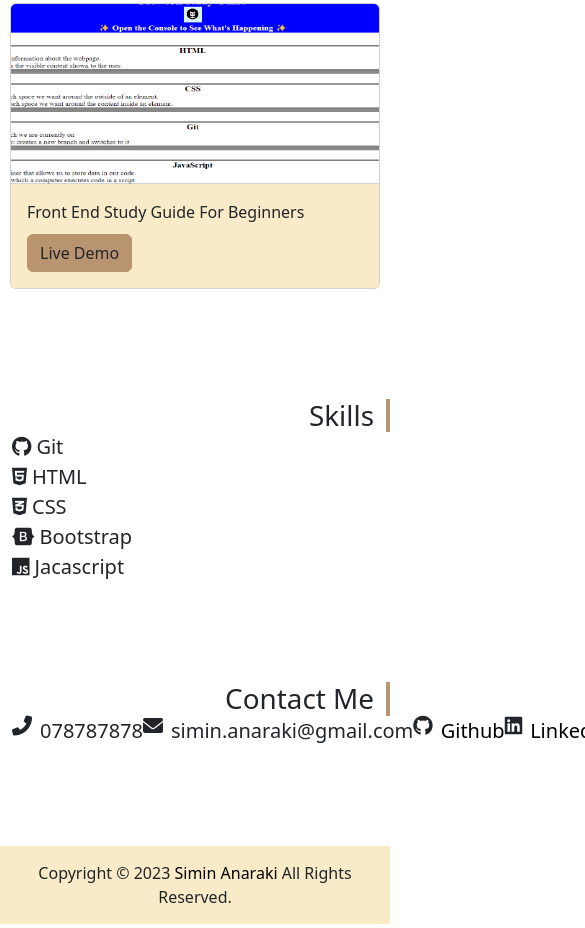
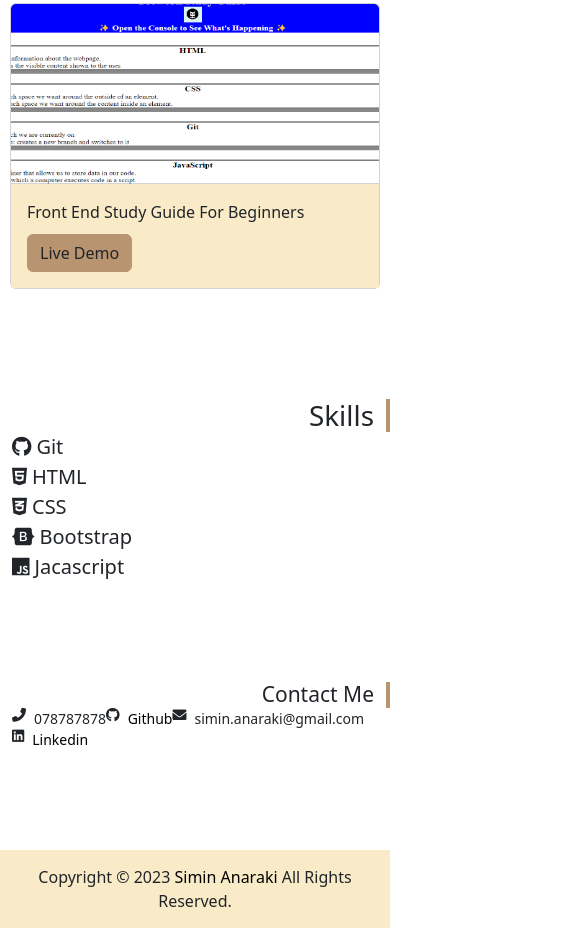
Before and after one commit to SiminAnaraki/Bootstrap-Portfolio, a plain HTML site: page index.html in a window 390 px wide. Shown: the part 1826-2754 px from the top of the page, 585 px wide, since content can reach past the window. Drawn offline with nearby package versions, Linux system fonts and the light colour scheme.

Commit message:
responsive

```diff
--- a/css/style.css
+++ b/css/style.css
@@ -104,9 +104,13 @@ footer a:hover {
     .row-padding{
         padding:10px !important
     }
-    /* .skills .flex-holder {
-        width:30%
-    } */
+    .contact h2 {
+       font-size: 28px !important;
+    }
+    .contact .space {
+        font-size: 18px !important;
+    }
+
 }
 @media only screen and (max-width:768px) {
     .work .normal-work {
@@ -115,4 +119,10 @@ footer a:hover {
     .work .small-work {
         display:flex;
     }
+    .contact h2 {
+        font-size: 21px !important;
+     }
+     .contact .space {
+         font-size: 14px !important;
+     }
 }
--- a/index.html
+++ b/index.html
@@ -96,8 +96,6 @@
                 </div>
             </div>
 
-
-
             <div class="row small-work ">
                 <div class="col-lg-3 col-md-2  col-sm-2 section-title text">
                     <h2  class=" text-right">Work</h2>
@@ -147,27 +145,27 @@
       <!-- skills section -->
       <section class="skills" id="skills">
         <div class="container">
-            <div class="row row-cols-lg-2">
-                <div class="col-lg-3 col-md-1 section-title">
+            <div class="row flex-wrap">
+                <div class="col-lg-3 col-md-2  col-sm-2 section-title">
                     <h2 class="fs-1" >Skills</h2>
                 </div>
-                <div class="col-lg-1 flex-holder">
+                <div class="col-lg-1 col-md-1 flex-holder">
                     <i class="fa-brands fa-github fs-5"></i>
                     <p class="fs-5">Git</p>
                 </div>
-                <div class="col-lg-1 flex-holder">
+                <div class="col-lg-1 col-md-2 flex-holder">
                     <i class="fa-brands fa-html5 fs-5"></i>
                     <p class="fs-5">HTML</p>
                 </div>
-                <div class="col-lg-1 flex-holder">
+                <div class="col-lg-1  col-md-2 flex-holder">
                     <i class="fa-brands fa-css3-alt fs-5"></i>
                     <p class="fs-5">CSS</p>
                 </div>
-                <div class="col-lg-2 flex-holder">
+                <div class="col-lg-2 col-md-2 flex-holder">
                     <i class="fa-brands fa-bootstrap fs-5"></i>
                     <p class="fs-5">Bootstrap</p>
                 </div>
-                <div class="col-lg-1 flex-holder">
+                <div class="col-lg-1 col-md-2 flex-holder">
                     <i class="fa-brands fa-js fs-5"></i>
                     <p class="fs-5">Jacascript</p>
                 </div>
@@ -176,23 +174,28 @@
       <section class="contact" id="contact">
         <div class="container">
             <div class="row">
-                <div class="col-lg-3 col-md-2 section-title ">
+                <div class="col-lg-3 col-md-2  col-sm-2 section-title ">
                     <h2 class="fs-1" >Contact Me</h2>
                 </div>
-                <div class="col-lg-8 d-flex justify-content-lg-between flex-md-wrap ">
-                    <div class="d-flex align-items-lg-center space fs-5 ">
+                <div class="col-lg-8  col-md-7 col-sm-7 d-flex
+                justify-content-lg-between  justify-content-md-between
+                justify-content-sm-between  flex-wrap ">
+                    <div class="d-flex align-items-lg-center align-items-md-center align-items-sm-center space fs-5 ">
                         <i class="fa-solid fa-phone-flip"></i>
                         <p>078787878</p>
                     </div>
-                    <div class="d-flex justify-content-lg-between align-items-lg-center space fs-5">
+                    <div class="d-flex  justify-content-lg-between align-items-lg-center align-items-md-center
+                    align-items-sm-center space fs-5">
+                        <i class="fa-brands fa-github"></i>
+                        <a href="https://github.com/SiminAnaraki">Github</a>
+                    </div>
+                    <div class="d-flex justify-content-lg-between align-items-lg-center align-items-md-center
+                    align-items-sm-center space fs-5">
                         <i class="fa-solid fa-envelope"></i>
                         <p>simin.anaraki@gmail.com</p>
                     </div>
-                    <div class="d-flex  justify-content-lg-between align-items-lg-center space fs-5">
-                        <i class="fa-brands fa-github"></i>
-                        <a href="https://github.com/SiminAnaraki">Github</a>
-                    </div>
-                    <div class="d-flex justify-content-lg-between align-items-lg-center space fs-5">
+                    <div class="d-flex justify-content-lg-between align-items-lg-center align-items-md-center
+                    align-items-sm-center space fs-5">
                         <i class="fa-brands fa-linkedin"></i>
                         <a href="https://www.linkedin.com/in/simin-anaraki/">Linkedin</a>
                     </div>
```
